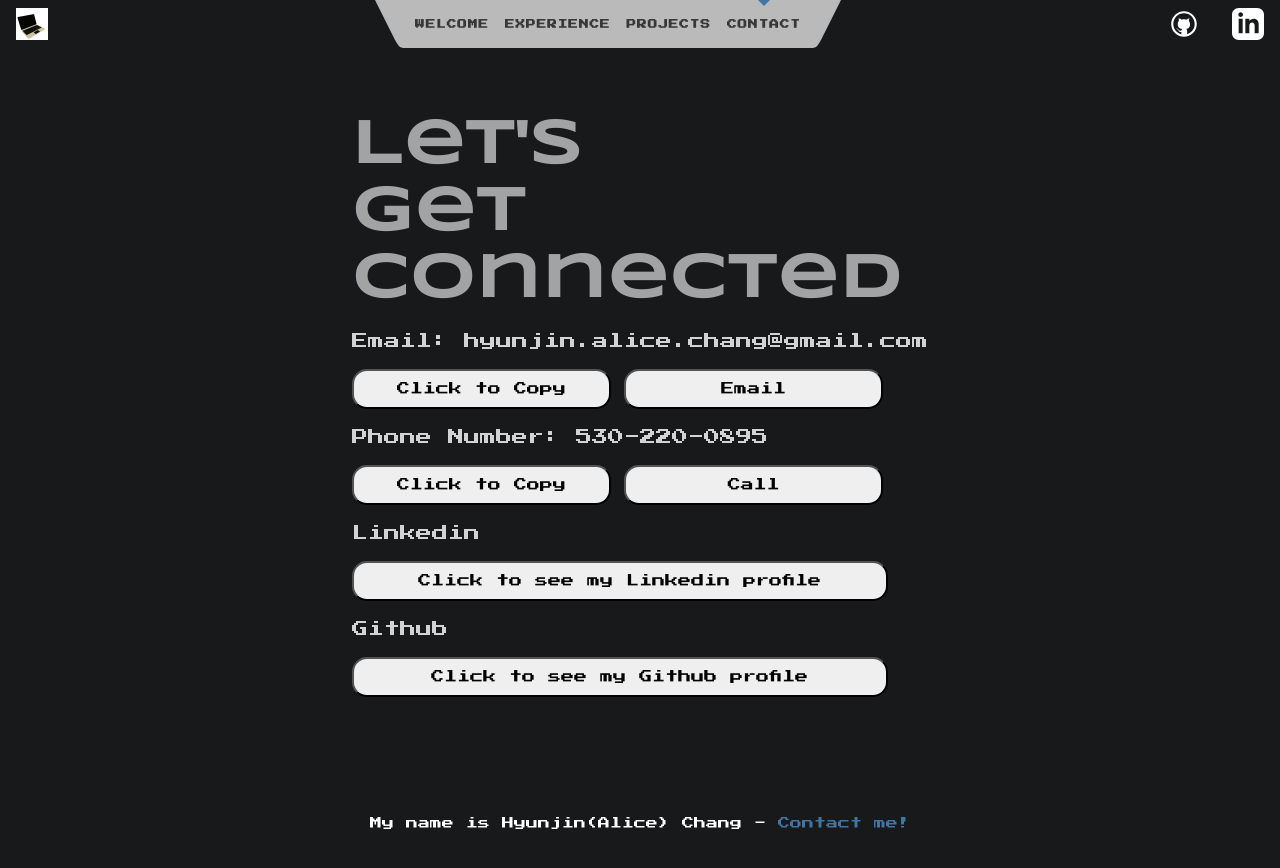
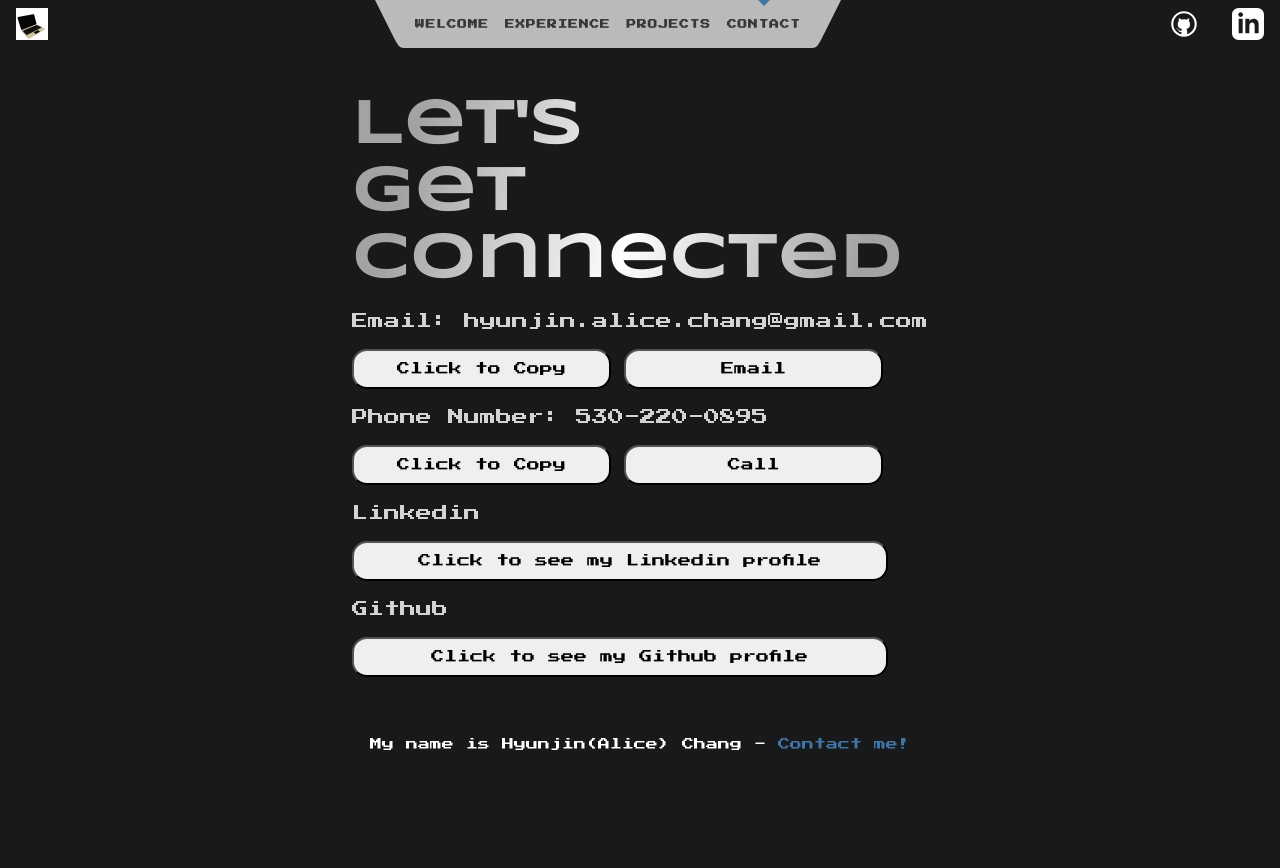
Before and after one commit to chj2788/svelte-portfolio, a SvelteKit app: page /contact in a window 1280 px wide. Shown: the top 868 px of the page. After the commit the page ends 800 px from the top, so only its background shows below. Built offline with nearby package versions, Linux system fonts and the light colour scheme.

Commit message:
adjust paddings and position of elements

```diff
--- a/src/routes/+layout.svelte
+++ b/src/routes/+layout.svelte
@@ -34,9 +34,9 @@
 	}
 
 	footer {
-		width: 90%;
+		width: 94%;
 		text-align: center;
-		padding: 5%;
+		padding: 2% 3%;
 		color: white;
 		font-family: 'Press Start 2P', cursive;
 		font-size: 12px;
--- a/src/routes/+page.svelte
+++ b/src/routes/+page.svelte
@@ -46,7 +46,7 @@
 		width: 100%;
 		justify-content: center;
 		align-items: center;
-		height: 83vh;
+		height: 78vh;
 	}
 
 	.description {
--- a/src/routes/contact/+page.svelte
+++ b/src/routes/contact/+page.svelte
@@ -69,7 +69,7 @@
 		width: 100%;
 		justify-content: center;
 		align-items: center;
-		min-height: 83vh;
+		min-height: 78vh;
 	}
 
 	.contact-info {
@@ -105,8 +105,6 @@
 	@media only screen and (max-width: 1200px) {
 		.intro-text {
 			font-size: 3em;
-			-webkit-mask-image: none;
-			animation: none;
 		}
 
 		.contact-wrapper {
@@ -119,6 +117,7 @@
 
 		.button-wrapper {
 			width: 100%;
+			font-size: 10px;
 		}
 	}
 
@@ -130,10 +129,6 @@
 		.contact-info {
 			font-size: 9px;
 		}
-
-		.button-wrapper {
-			font-size: 10px;
-		}
 	}
 
 </style>
--- a/src/routes/experience/+page.svelte
+++ b/src/routes/experience/+page.svelte
@@ -66,7 +66,7 @@
 		display: flex;
 		flex-direction: column;
 		width: 90%;
-		min-height: 83vh;
+		min-height: 78vh;
 		margin: 0 5%;
 	}
 
--- a/src/routes/projects/+page.svelte
+++ b/src/routes/projects/+page.svelte
@@ -96,7 +96,7 @@
 		display: flex;
 		flex-direction: column;
 		width: 90%;
-		min-height: 83vh;
+		min-height: 78vh;
 		margin: 0 5%;
 	}
 
```
